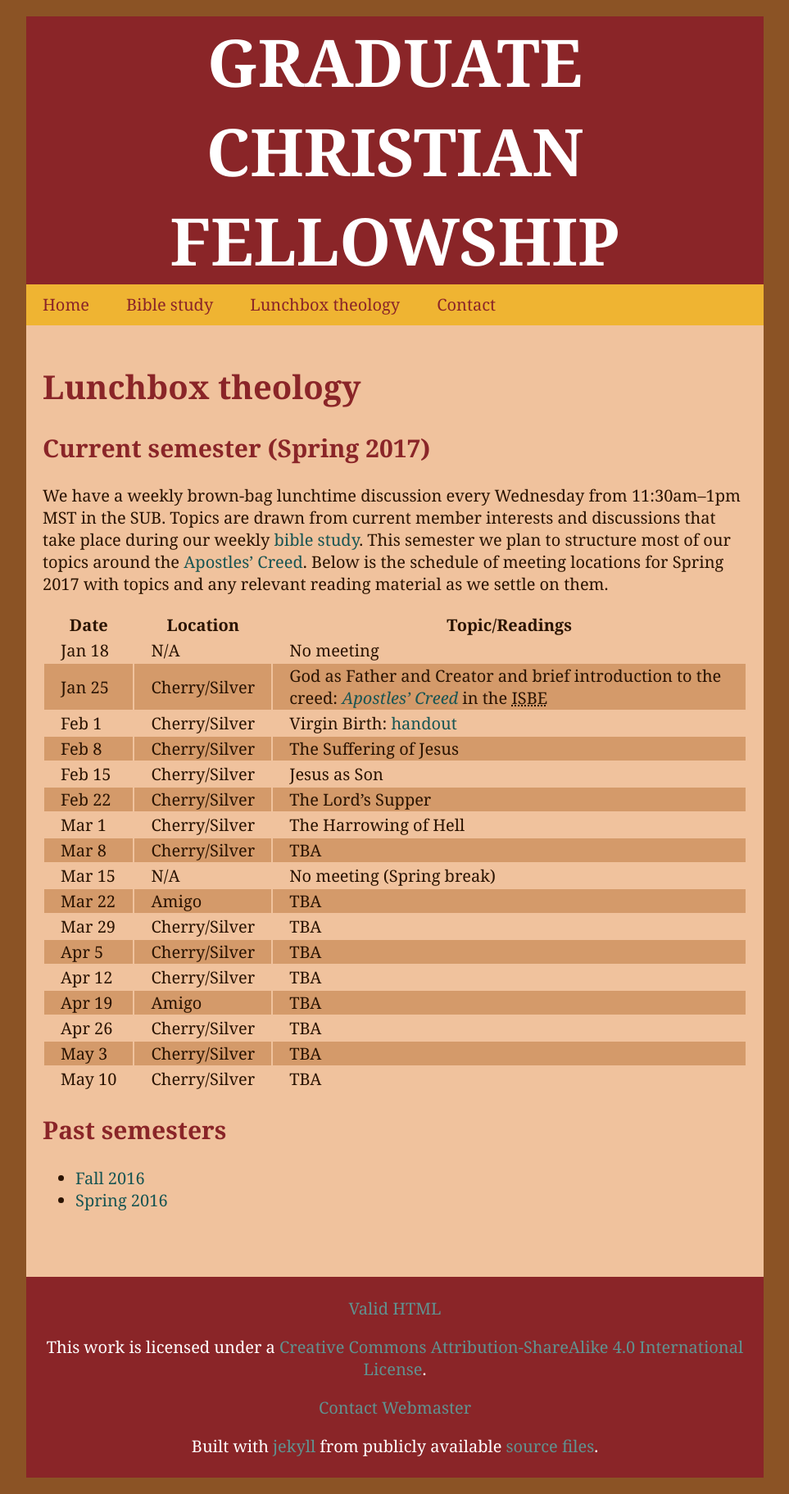
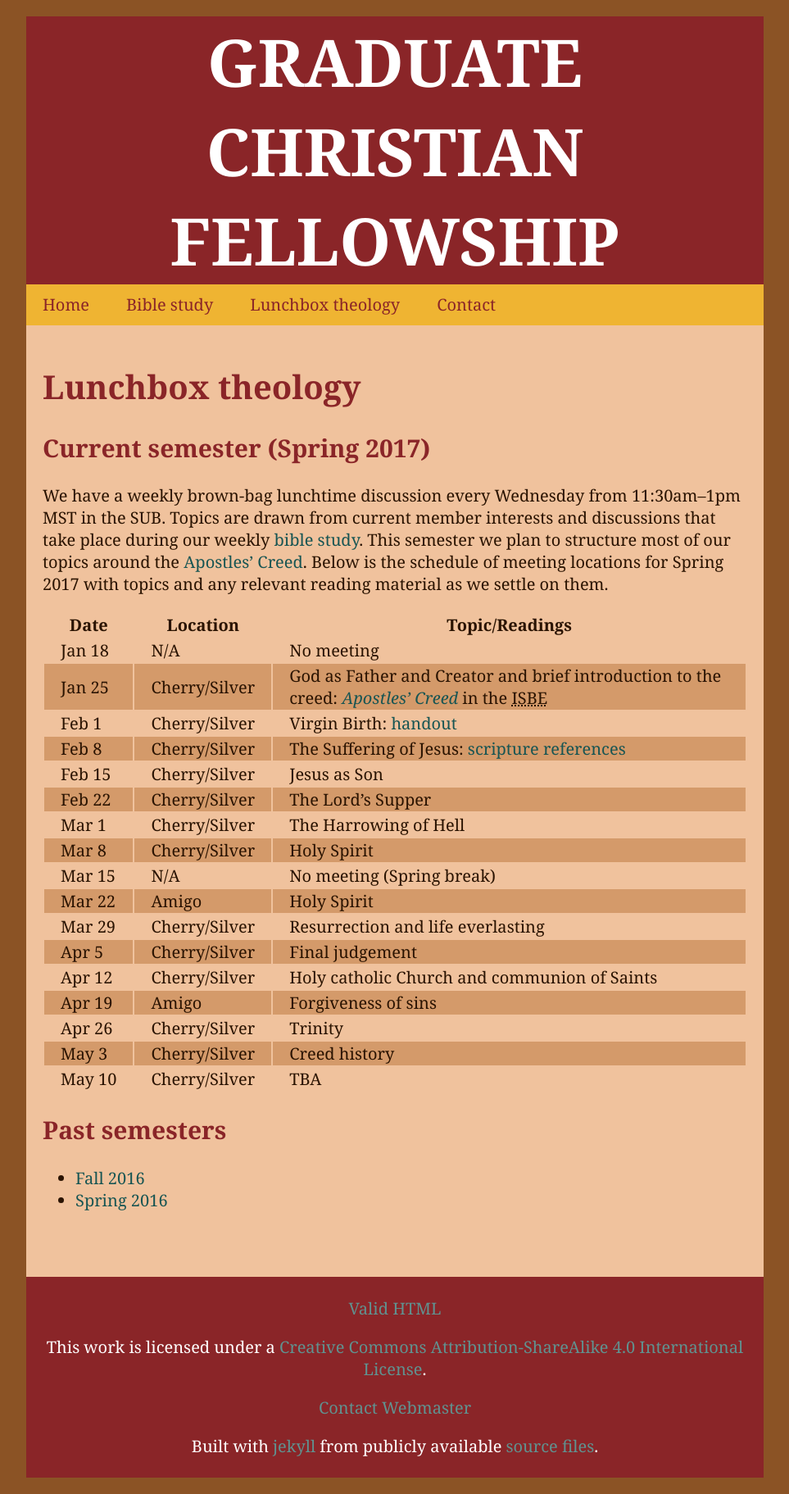
Before and after one commit to jarthurgross/gcf-website, a Jekyll site: the page built from lunchbox_theology/index.md, in a window 1280 px wide. Shown: the whole page at 82% size, without its empty margins (158-1121 px from the left). Built offline with Jekyll 4.4.1, drawn with Linux system fonts in a browser that asks for light colours; Markdown is read by kramdown in place of the engine named in the settings.

Commit message:
Update schedule and include handout

```diff
--- a/lunchbox_theology/index.md
+++ b/lunchbox_theology/index.md
@@ -24,19 +24,19 @@ Spring 2017 with topics and any relevant reading material as we settle on them.
 | Jan&nbsp;18 | N/A            | No meeting                               |
 | Jan&nbsp;25 | Cherry/Silver  | God as Father and Creator and brief introduction to the creed: [*Apostles' Creed*][isbecreed] in the <abbr title="International Standard Bible Encyclopedia">ISBE</abbr> |
 | Feb&nbsp;1  | Cherry/Silver  | Virgin Birth: [handout][rjsum]           |
-| Feb&nbsp;8  | Cherry/Silver  | The Suffering of Jesus                   |
+| Feb&nbsp;8  | Cherry/Silver  | The Suffering of Jesus: [scripture references][suffscrip] |
 | Feb&nbsp;15 | Cherry/Silver  | Jesus as Son                             |
 | Feb&nbsp;22 | Cherry/Silver  | The Lord's Supper                        |
 | Mar&nbsp;1  | Cherry/Silver  | The Harrowing of Hell                    |
-| Mar&nbsp;8  | Cherry/Silver  | TBA                                      |
+| Mar&nbsp;8  | Cherry/Silver  | Holy Spirit                              |
 | Mar&nbsp;15 | N/A            | No meeting (Spring break)                |
-| Mar&nbsp;22 | Amigo          | TBA                                      |
-| Mar&nbsp;29 | Cherry/Silver  | TBA                                      |
-| Apr&nbsp;5  | Cherry/Silver  | TBA                                      |
-| Apr&nbsp;12 | Cherry/Silver  | TBA                                      |
-| Apr&nbsp;19 | Amigo          | TBA                                      |
-| Apr&nbsp;26 | Cherry/Silver  | TBA                                      |
-| May&nbsp;3  | Cherry/Silver  | TBA                                      |
+| Mar&nbsp;22 | Amigo          | Holy Spirit                              |
+| Mar&nbsp;29 | Cherry/Silver  | Resurrection and life everlasting        |
+| Apr&nbsp;5  | Cherry/Silver  | Final judgement                          |
+| Apr&nbsp;12 | Cherry/Silver  | Holy catholic Church and communion of Saints |
+| Apr&nbsp;19 | Amigo          | Forgiveness of sins                      |
+| Apr&nbsp;26 | Cherry/Silver  | Trinity                                  |
+| May&nbsp;3  | Cherry/Silver  | Creed history                            |
 | May&nbsp;10 | Cherry/Silver  | TBA                                      |
 
 Past semesters
@@ -69,3 +69,4 @@ Past semesters
 [apocreed]: https://en.wikipedia.org/wiki/Apostles'_Creed
 [isbecreed]: http://www.internationalstandardbible.com/A/apostles-creed-the.html
 [rjsum]: {{ relative }}doc/born-of-the-virgin-mary.html
+[suffscrip]: {{ relative }}doc/suffering-of-jesus.html
```
Also changed, not shown: doc/suffering-of-jesus.md (added, +90 -0 lines).
